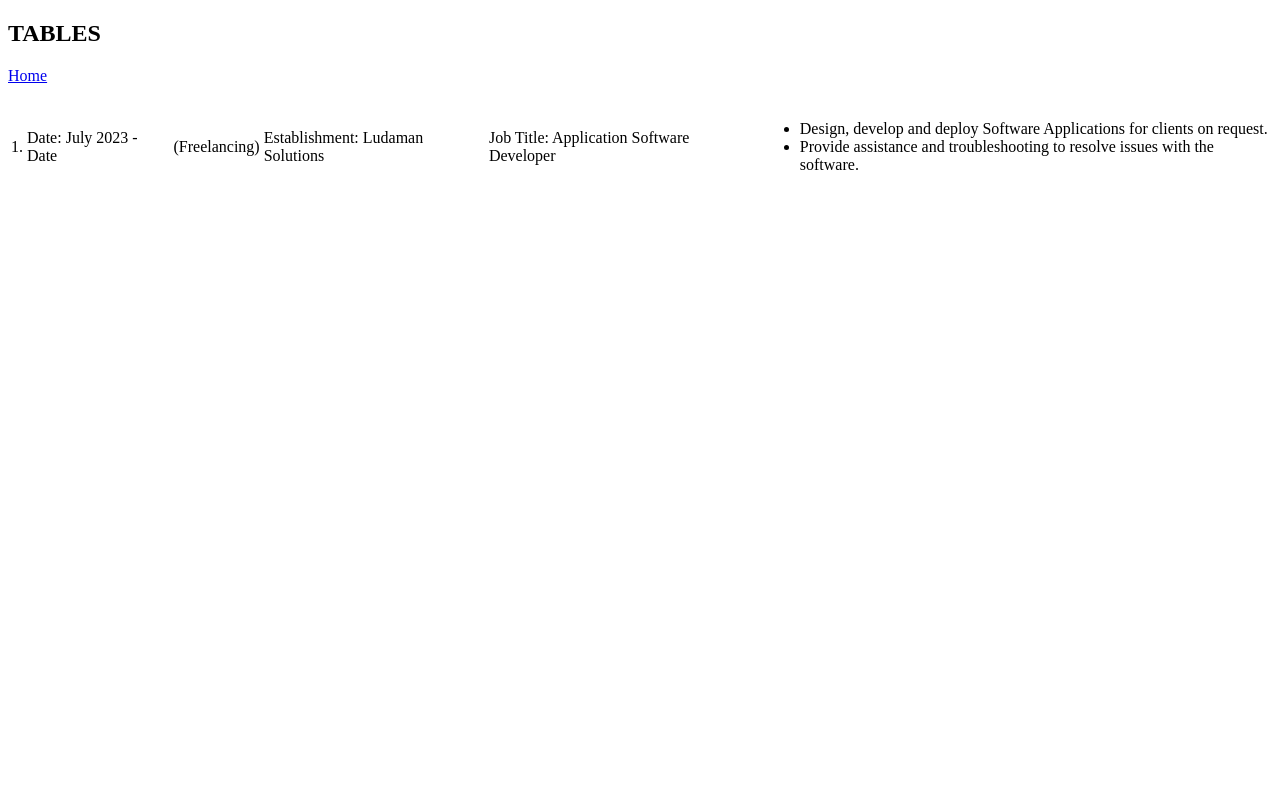
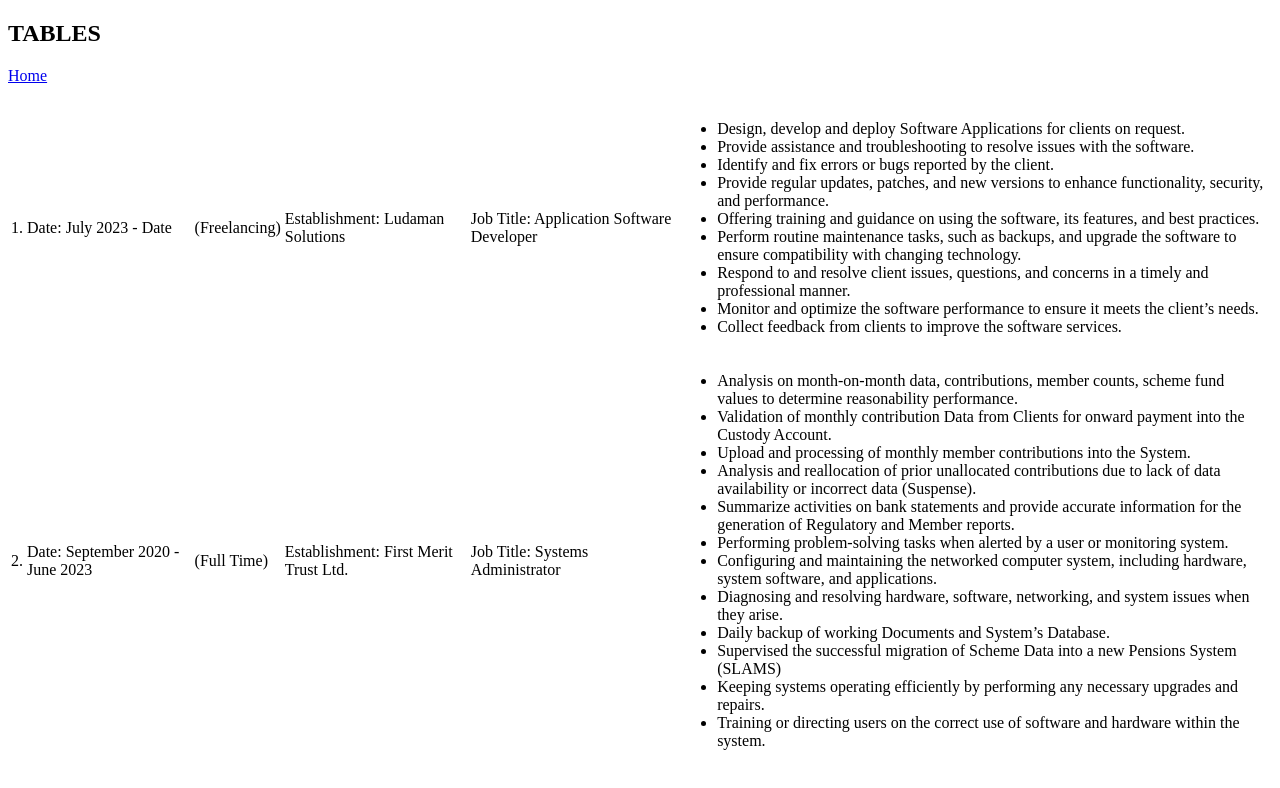
Before and after one commit to ludaman90/udemy-web-development, a plain HTML site: page HTML - Personal Site/tables.html in a window 1280 px wide. Drawn offline with Linux system fonts and the light colour scheme.

Commit message:
Personal Webpage

```diff
--- a/HTML - Personal Site/tables.html
+++ b/HTML - Personal Site/tables.html
@@ -32,10 +32,88 @@
         <td>
           <ul>
             <li>
-               Design, develop and deploy Software Applications for clients on request.
+                Design, develop and deploy Software Applications for clients on request.
             </li>
             <li>
-               Provide assistance and troubleshooting to resolve issues with the software.
+                Provide assistance and troubleshooting to resolve issues with the software.
+            </li>
+            <li>
+                Identify and fix errors or bugs reported by the client.
+            </li>
+            <li>
+                Provide regular updates, patches, and new versions to enhance functionality, security, and performance.
+            </li>
+            <li>
+                Offering training and guidance on using the software, its features, and best practices.
+            </li>
+            <li>
+                Perform routine maintenance tasks, such as backups, and upgrade the software to ensure compatibility with changing technology.
+            </li>
+            <li>
+                Respond to and resolve client issues, questions, and concerns in a timely and professional manner.
+            </li>
+            <li>
+                Monitor and optimize the software performance to ensure it meets the client’s needs.
+            </li>
+            <li>
+                Collect feedback from clients to improve the software services.
+            </li>
+          </ul>
+        </td>
+    </tr>
+        <tr>
+        <td>
+          2.
+        </td>
+        <td>
+          Date: September 2020 - June 2023
+        </td>
+        <td>
+          (Full Time)
+        </td>
+        <td>
+          Establishment: First Merit Trust Ltd.
+        </td>
+        <td>
+          Job Title: Systems Administrator
+        </td>
+        <td>
+          <ul>
+            <li>
+                Analysis on month-on-month data, contributions, member counts, scheme fund values to determine reasonability performance.
+            </li>
+            <li>
+                Validation of monthly contribution Data from Clients for onward payment into the Custody Account.
+            </li>
+            <li>
+                Upload and processing of monthly member contributions into the System.
+            </li>
+            <li>
+                Analysis and reallocation of prior unallocated contributions due to lack of data availability or incorrect data (Suspense).
+            </li>
+            <li>
+                Summarize activities on bank statements and provide accurate information for the generation of Regulatory and Member reports.
+            </li>
+            <li>
+                Performing problem-solving tasks when alerted by a user or monitoring system.
+            </li>
+            <li>
+                Configuring and maintaining the networked computer system, including hardware, system software, and applications.
+            </li>
+            <li>
+                Diagnosing and resolving hardware, software, networking, and system issues when they arise.
+            </li>
+            <li>
+                Daily backup of working Documents and System’s Database.
+            </li>
+            <li>
+                Supervised the successful migration of Scheme Data into a new Pensions System (SLAMS)
+            </li>
+            <li>
+                Keeping systems operating efficiently by performing any necessary upgrades and repairs.
+            </li>
+            <li>
+                Training or directing users on the correct use of software and hardware within the system.
             </li>
           </ul>
         </td>
```
